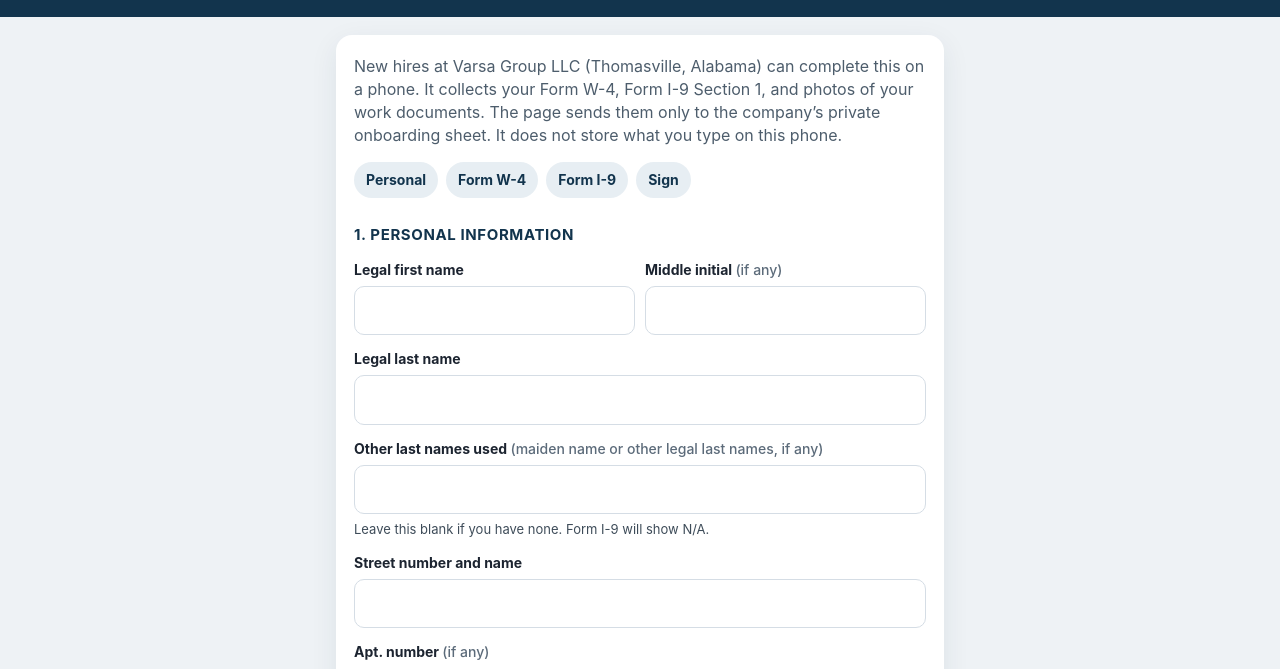
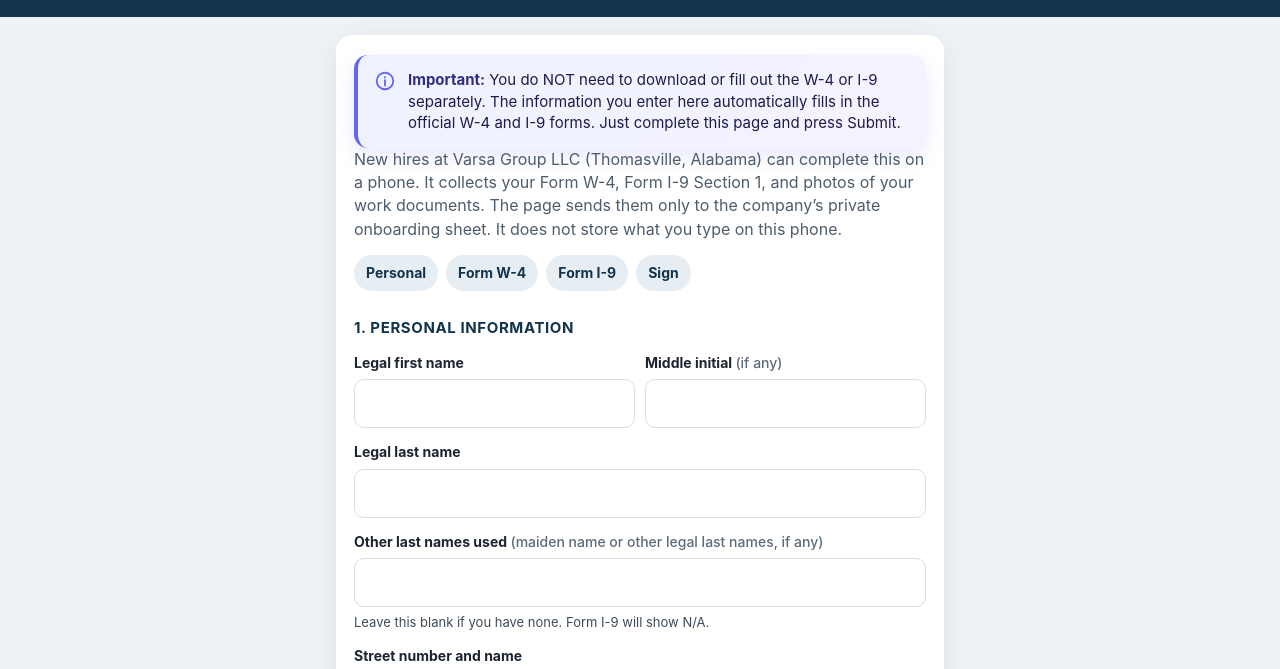
Before and after one commit to Aqua2Lab/barcode-scanner, a website: page onboarding.html in a window 1280 px wide. Shown: the part 86-755 px from the top of the page. Drawn offline with Linux system fonts and the light colour scheme.

Commit message:
Tell new hires the W-4 and I-9 are filled from this page. (#9)
Co-authored-by: Cursor Agent <cursoragent@cursor.com>
Co-authored-by: Aqua2Lab <Aqua2Lab@users.noreply.github.com>

```diff
--- a/onboarding.css
+++ b/onboarding.css
@@ -20,6 +20,11 @@ input[readonly]{background:#f4f7f8;color:#3e4c59}
 .hint,.instructions{margin:6px 0 0;color:#3e4c59;font-size:13px}
 .instructions{padding:10px 12px;background:#f4f7f8;border-radius:10px}
 .notice{margin:8px 0 0;padding:10px 12px;background:#f8f1e7;border-radius:10px;color:#3e4c59;font-size:13px}
+.callout{display:flex;gap:12px;align-items:flex-start;margin:18px 0 0;padding:14px 14px 14px 16px;border-radius:14px;border-left:4px solid #6366f1;background:linear-gradient(135deg,#eef2ff 0%,#f5f3ff 100%);box-shadow:0 8px 20px rgba(99,102,241,.14);color:#1e1b4b}
+form>.callout:first-child{margin-top:0}
+.callout p{margin:0;font-size:15px;line-height:1.45}
+.callout strong{color:#312e81}
+.callout-icon{flex:none;width:22px;height:22px;margin-top:1px;color:#6366f1}
 a{color:#0b5cab}
 fieldset{margin:0;padding:0;border:0}
 .choices{display:flex;gap:10px}
--- a/onboarding.html
+++ b/onboarding.html
@@ -18,6 +18,10 @@
 <main>
   <div id="onboarding-status" role="alert" aria-live="assertive"></div>
   <form id="onboarding-form" class="card" method="post" action="#" autocomplete="off" novalidate>
+    <aside class="callout" role="note">
+      <svg class="callout-icon" viewBox="0 0 24 24" aria-hidden="true" focusable="false"><circle cx="12" cy="12" r="9" fill="none" stroke="currentColor" stroke-width="2"/><path d="M12 11v6" fill="none" stroke="currentColor" stroke-width="2" stroke-linecap="round"/><circle cx="12" cy="8" r="1.15" fill="currentColor"/></svg>
+      <p><strong>Important:</strong> You do NOT need to download or fill out the W-4 or I-9 separately. The information you enter here automatically fills in the official W-4 and I-9 forms. Just complete this page and press Submit.</p>
+    </aside>
     <p class="lede">New hires at Varsa Group LLC (Thomasville, Alabama) can complete this on a phone. It collects your Form W-4, Form I-9 Section 1, and photos of your work documents. The page sends them only to the company’s private onboarding sheet. It does not store what you type on this phone.</p>
     <nav class="jumps" aria-label="Sections">
       <a href="#personal">Personal</a>
@@ -99,6 +103,10 @@
       <input id="positionDetail" name="positionDetail" type="text" maxlength="80">
     </div>
 
+    <aside class="callout" role="note">
+      <svg class="callout-icon" viewBox="0 0 24 24" aria-hidden="true" focusable="false"><circle cx="12" cy="12" r="9" fill="none" stroke="currentColor" stroke-width="2"/><path d="M12 11v6" fill="none" stroke="currentColor" stroke-width="2" stroke-linecap="round"/><circle cx="12" cy="8" r="1.15" fill="currentColor"/></svg>
+      <p><strong>Important:</strong> You do NOT need to download or fill out the W-4 or I-9 separately. The information you enter here automatically fills in the official W-4 and I-9 forms. Just complete this page and press Submit.</p>
+    </aside>
     <h2 id="w4">2. Form W-4 (2026)</h2>
     <p class="instructions">Employee’s Withholding Certificate. Complete Form W-4 so that your employer can withhold the correct federal income tax from your pay. Your withholding is subject to review by the IRS. The full form, including the worksheets, is at <a href="https://www.irs.gov/pub/irs-pdf/fw4.pdf" target="_blank" rel="noopener">irs.gov/pub/irs-pdf/fw4.pdf</a>. The estimator is at <a href="https://www.irs.gov/W4App" target="_blank" rel="noopener">www.irs.gov/W4App</a>.</p>
 
@@ -336,7 +344,7 @@
 
   <section id="thanks" class="card success" hidden>
     <h2>Thank you</h2>
-    <p>Varsa Group LLC received your onboarding form. Save both PDFs for your records, then you can close this page. This page does not show your Social Security number again.</p>
+    <p>Varsa Group LLC received your onboarding form. The downloads below are optional copies for your records. This page does not show your Social Security number again.</p>
     <a id="downloadW4" class="download" hidden>Download filled Form W-4</a>
     <a id="downloadI9" class="download secondary" hidden>Download filled Form I-9</a>
   </section>
```
